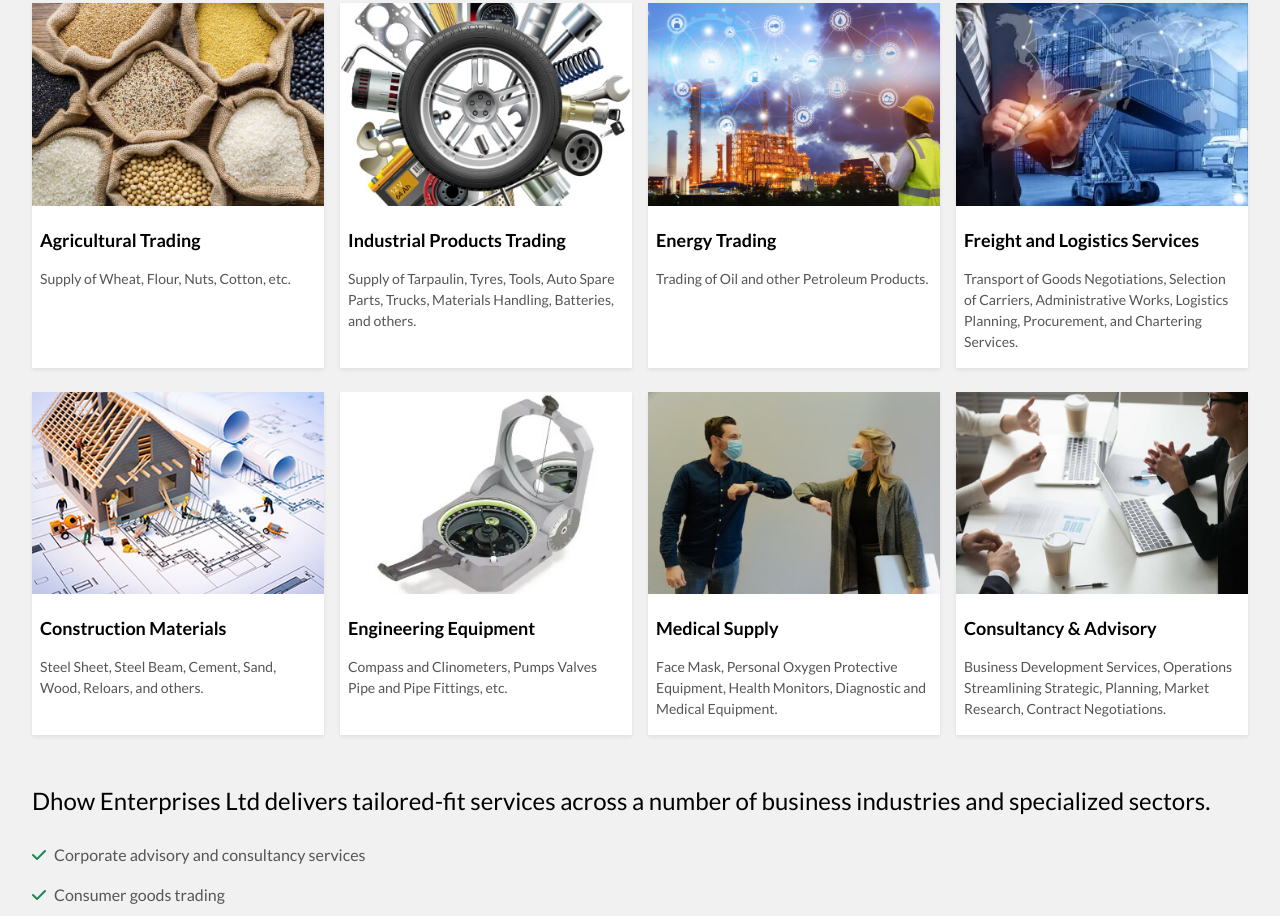
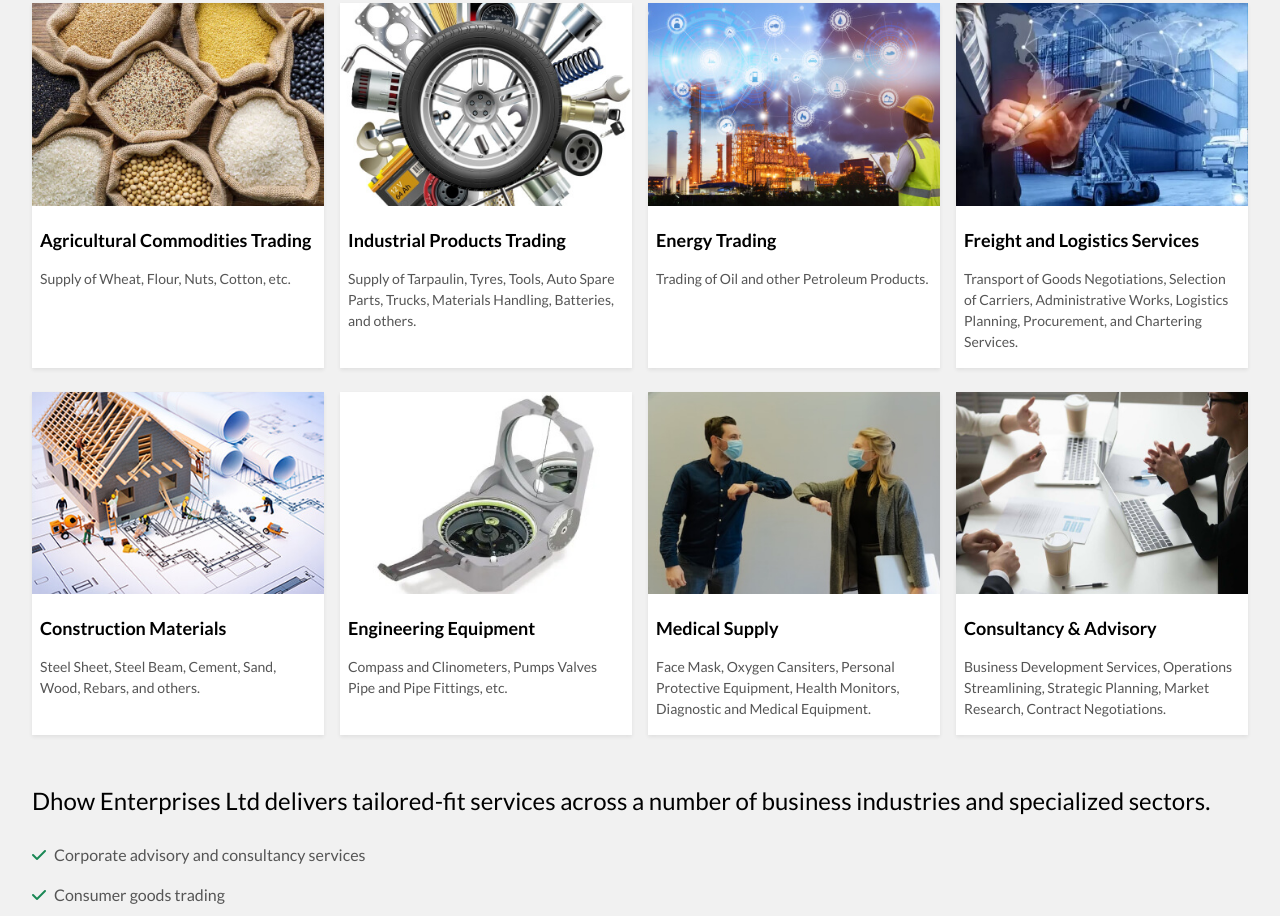
Before and after one commit to gulfwww/oakLeaf, a website: page dist/index.html in a window 1280 px wide. Shown: the part 973-1889 px from the top of the page. Drawn offline with nearby package versions, Linux system fonts and the light colour scheme.

Commit message:
Update the text

```diff
--- a/dist/index.html
+++ b/dist/index.html
@@ -67,8 +67,8 @@
           <div
             class="d-flex flex-column justify-content-center text-md-start text-center hero-contetnt h-100"
           >
-            <p>Dhow Enterprises Ltd has developed a reputation for delivering fast, reliable and Qualify Goods and services accross the Middle East, South Africa, Asia and East Africa.</p>
-            <p>Our capability is on build our director's strong legacy which includes 20+ years of proven expertise in the business.</p>
+            <p>Dhow Enterprises Ltd has developed a reputation for delivering fast, reliable and Quality Goods and services accross the Middle East, South Africa, Asia and East Africa.</p>
+            <p>our capability is on build our director's strong legacy which includes 20+ years of proven expertise in the business.</p>
           </div>
         </div>
       </section>
@@ -81,7 +81,7 @@
               <div class="card rounded-0 border-0 service-box shadow-sm">
                 <img src="img/commodities.jpg" class="card-img-top rounded-0" alt="Commodities Services">
                 <div class="card-body px-3 px-md-2">
-                  <h4 class="card-title">Agricultural Trading</h4>
+                  <h4 class="card-title">Agricultural Commodities Trading</h4>
                   <p class="card-text small">Supply of Wheat, Flour, Nuts, Cotton, etc.</p>
                 </div>
               </div>
@@ -118,7 +118,7 @@
                 <img src="img/construction.jpg" class="card-img-top rounded-0" alt="Construction Services">
                 <div class="card-body px-3 px-md-2">
                   <h4 class="card-title">Construction Materials</h4>
-                  <p class="card-text small">Steel Sheet, Steel Beam, Cement, Sand, Wood, Reloars, and others.</p>
+                  <p class="card-text small">Steel Sheet, Steel Beam, Cement, Sand, Wood, Rebars, and others.</p>
                 </div>
               </div>
             </div>
@@ -136,7 +136,7 @@
                 <img src="img/medical-supply.jpg" class="card-img-top rounded-0" alt="Medical Services">
                 <div class="card-body px-3 px-md-2">
                   <h4 class="card-title">Medical Supply</h4>
-                  <p class="card-text small">Face Mask, Personal Oxygen Protective Equipment, Health Monitors, Diagnostic and Medical Equipment.</p>
+                  <p class="card-text small">Face Mask, Oxygen Cansiters, Personal Protective Equipment, Health Monitors, Diagnostic and Medical Equipment.</p>
                 </div>
               </div>
             </div>
@@ -145,7 +145,7 @@
                 <img src="img/consultancy.jpg" class="card-img-top rounded-0" alt="consultancy & advisory Services">
                 <div class="card-body px-3 px-md-2">
                   <h4 class="card-title">Consultancy & Advisory</h4>
-                  <p class="card-text small">Business Development Services, Operations Streamlining Strategic, Planning, Market Research, Contract Negotiations.</p>
+                  <p class="card-text small">Business Development Services, Operations Streamlining, Strategic Planning, Market Research, Contract Negotiations.</p>
                 </div>
               </div>
             </div>
```
